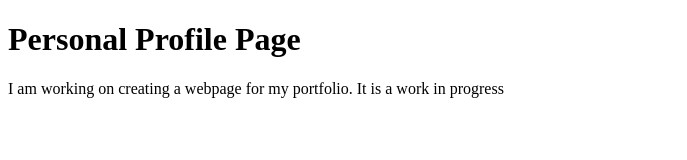
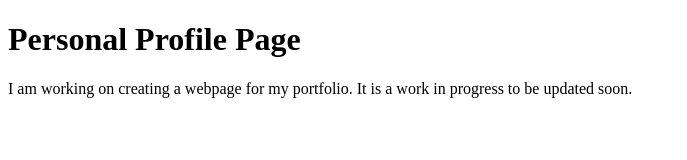
Before and after one commit to brishirely/brishirley.github.io, a plain HTML site: page index.html in a window 1280 px wide. Shown: the whole page, without its empty margins (0-687 px from the left). Drawn offline with Linux system fonts and the light colour scheme.

Commit message:
Update index.html

```diff
--- a/index.html
+++ b/index.html
@@ -6,6 +6,6 @@
 </head>
 <body>
     <h1>Personal Profile Page</h1>
-    <p>I am working on creating a webpage for my portfolio. It is a work in progress</p>
+    <p>I am working on creating a webpage for my portfolio. It is a work in progress to be updated soon.</p>
 </body>
 </html>
```
